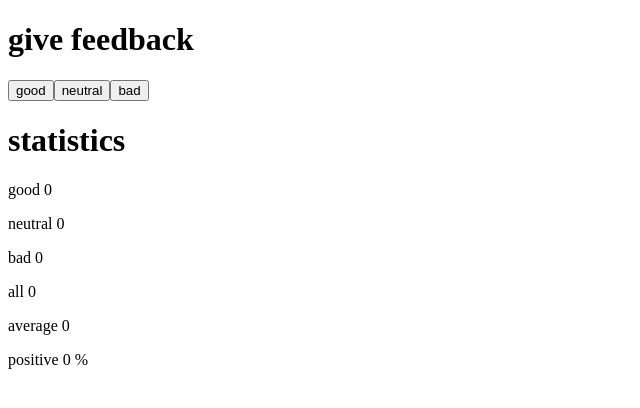
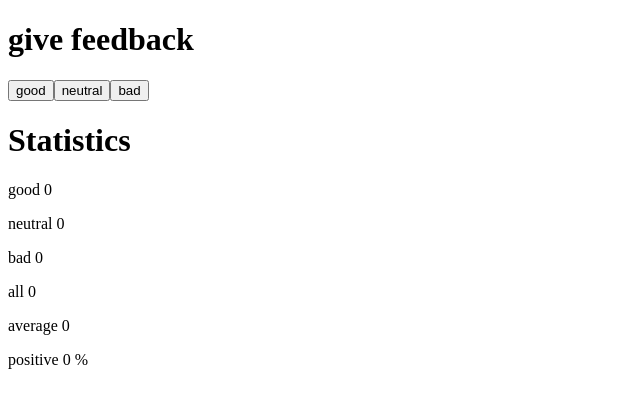
Before and after one commit to TheDevJoeT/FullStackOpenExercises, a React (Vite) app in the folder part1/: page / in a window 1280 px wide. Shown: the top 408 px of the page, without its empty margins (0-640 px from the left). Built offline with nearby package versions, Linux system fonts and the light colour scheme.

Commit message:
exercise 1.8

```diff
--- a/part1/src/App.jsx
+++ b/part1/src/App.jsx
@@ -1,9 +1,27 @@
 import { useState } from "react";
 
-// 1. Reusable Button component
 const Button = ({ handleClick, text }) => (
   <button onClick={handleClick}>{text}</button>
 );
+
+const Statistics = (props) => {
+  const { good, neutral, bad } = props;
+  const all = good + neutral + bad;
+  const average = all === 0 ? 0 : (good * 1 + neutral * 0 + bad * -1) / all;
+  const positive = all === 0 ? 0 : (good / all) * 100;
+
+  return (
+    <div>
+      <h1>Statistics</h1>
+      <p>good {good}</p>
+      <p>neutral {neutral}</p>
+      <p>bad {bad}</p>
+      <p>all {all}</p>
+      <p>average {average}</p>
+      <p>positive {positive} %</p>
+    </div>
+  );
+};
 
 const App = () => {
   const [good, setGood] = useState(0);
@@ -14,10 +32,6 @@
   const handleNeutral = () => setNeutral(neutral + 1);
   const handleBad = () => setBad(bad + 1);
 
-  const all = good + neutral + bad;
-  const average = all === 0 ? 0 : (good * 1 + neutral * 0 + bad * -1) / all;
-  const positive = all === 0 ? 0 : (good / all) * 100;
-
   return (
     <div>
       <h1>give feedback</h1>
@@ -26,13 +40,7 @@
       <Button handleClick={handleNeutral} text="neutral" />
       <Button handleClick={handleBad} text="bad" />
 
-      <h1>statistics</h1>
-      <p>good {good}</p>
-      <p>neutral {neutral}</p>
-      <p>bad {bad}</p>
-      <p>all {all}</p>
-      <p>average {average}</p>
-      <p>positive {positive} %</p>
+      <Statistics good={good} neutral={neutral} bad={bad} />
     </div>
   );
 };
```
